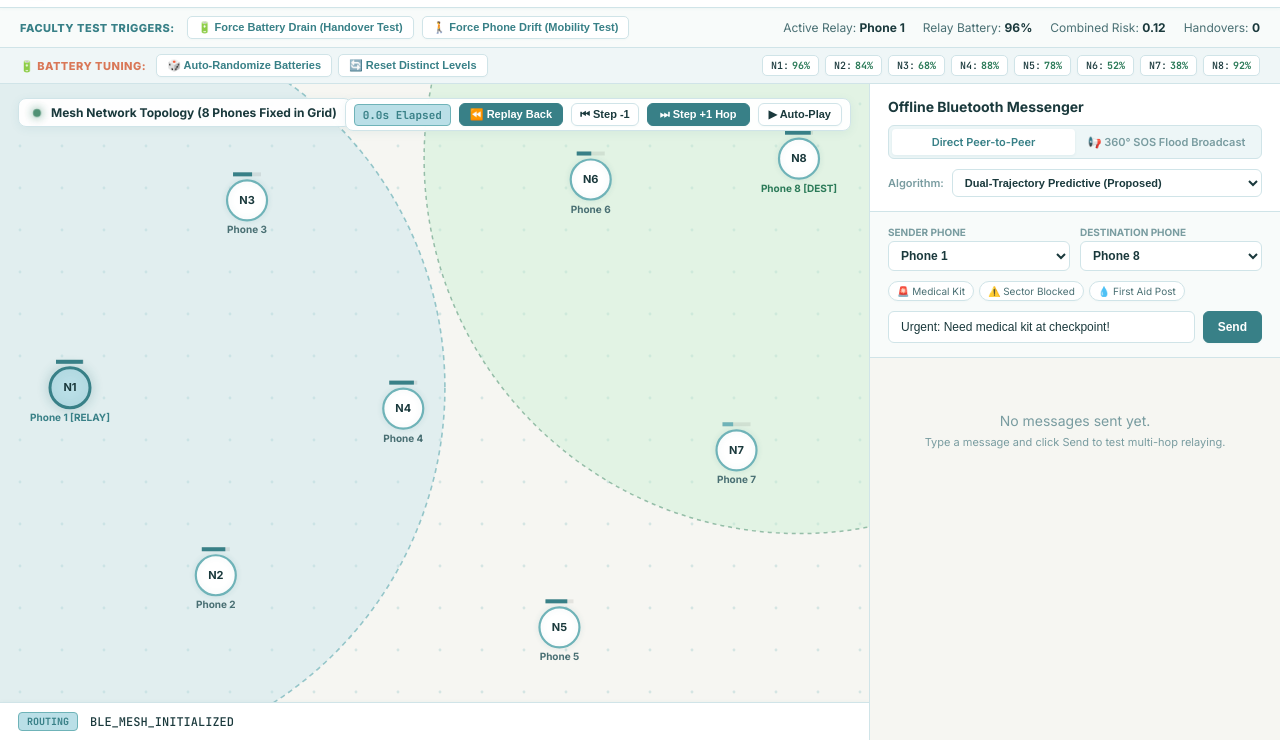
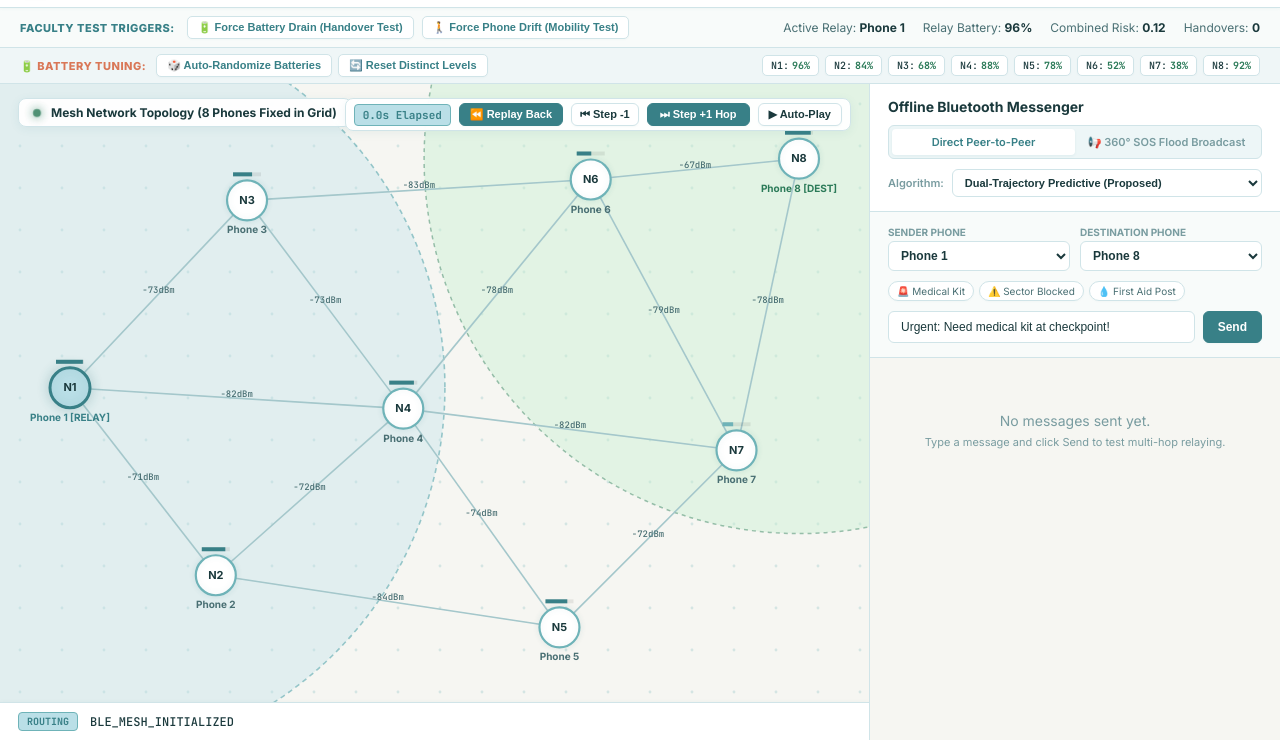
Before and after one commit to Spidy022/disaster-mesh-emergency-network, a plain HTML site: page index.html in a window 1280 px wide. Shown: the part 60-800 px from the top of the page. Drawn offline with Linux system fonts and the light colour scheme; no server answers; animation ran at ten frames a second.

Commit message:
feat: complete standalone client engine, mesh link rendering, and GitHub Pages deployment

```diff
--- a/index.html
+++ b/index.html
@@ -1108,10 +1108,14 @@
                     if (d <= r && a.active && b.active) {
                         const rssi = -42 - Math.round((d / r) * 45);
                         links.push({
+                            a: a.id,
+                            b: b.id,
                             source: a.id,
                             target: b.id,
+                            dist: parseFloat(d.toFixed(1)),
                             distance: parseFloat(d.toFixed(1)),
                             rssi: rssi,
+                            quality: parseFloat(Math.max(0, 1.0 - (d / r)).toFixed(2)),
                             lossRate: parseFloat((d > r * 0.8 ? 0.08 : 0.01).toFixed(2))
                         });
                     }
@@ -1777,8 +1781,8 @@
             // 2. Draw Bluetooth Mesh Links
             const links = state.links || [];
             links.forEach(l => {
-                const na = nodes.find(n => n.id === l.a);
-                const nb = nodes.find(n => n.id === l.b);
+                const na = nodes.find(n => n.id === (l.a || l.source));
+                const nb = nodes.find(n => n.id === (l.b || l.target));
                 if (na && nb) {
                     const pa = toScreen(na.x, na.y);
                     const pb = toScreen(nb.x, nb.y);
```
Also changed, not shown: public/index.html (+6 -2 lines), src/main/resources/web/index.html (+6 -2 lines), 1 other file.
